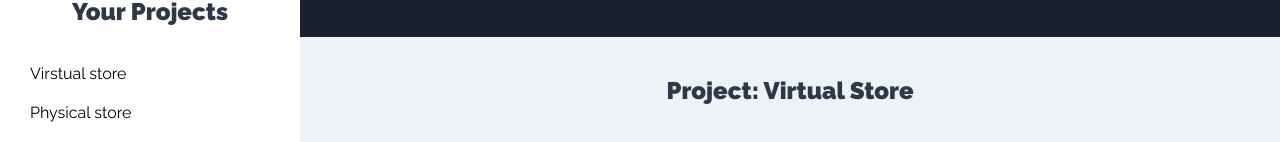
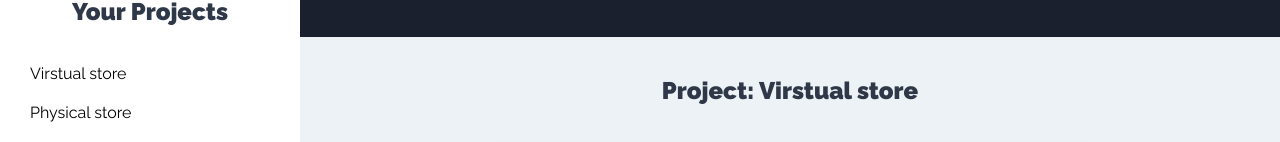
Before and after one commit to diegodjty/mern-task-client, a React (Create React App) app: page /projects in a window 1280 px wide. Both pictures are taken after a click on the button "Virstual store". Shown: the part 255-397 px from the top of the page. Built offline with nearby package versions, Linux system fonts and the light colour scheme.

Commit message:
Showing the name of the project

```diff
--- a/src/components/tasks/TaskList.js
+++ b/src/components/tasks/TaskList.js
@@ -1,7 +1,18 @@
-import React,{Fragment} from 'react'
+import React,{Fragment,useContext} from 'react'
 import Task from './Task';
+import projectContext from '../../context/projects/projectContext';
 
 const TaskList = () => {
+
+    // Extract projects from initial state
+    const projectsContext = useContext(projectContext)
+    const {project} = projectsContext;
+
+    // If no projects are selected
+    if(!project)return <h2>Select a Project</h2>
+
+    //Array destructoring to extract actual project
+    const [actualProject] = project;
 
     const tasks = [
         {name: 'Choose Platform', status: true},
@@ -12,7 +23,7 @@
 
     return (
         <Fragment>
-            <h2>Project: Virtual Store</h2>
+            <h2>Project: {actualProject.name}</h2>
 
             <ul className="listado-tareas">
                 {tasks.length === 0
```
